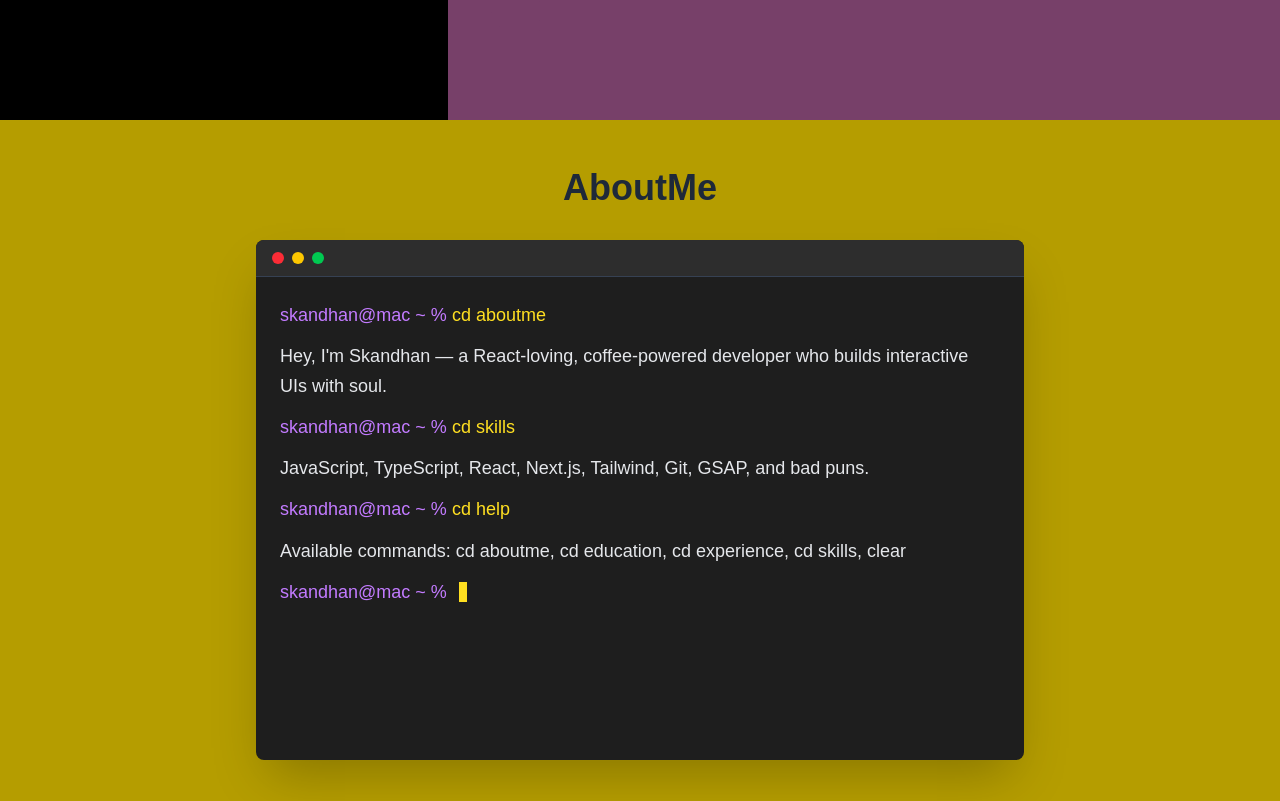
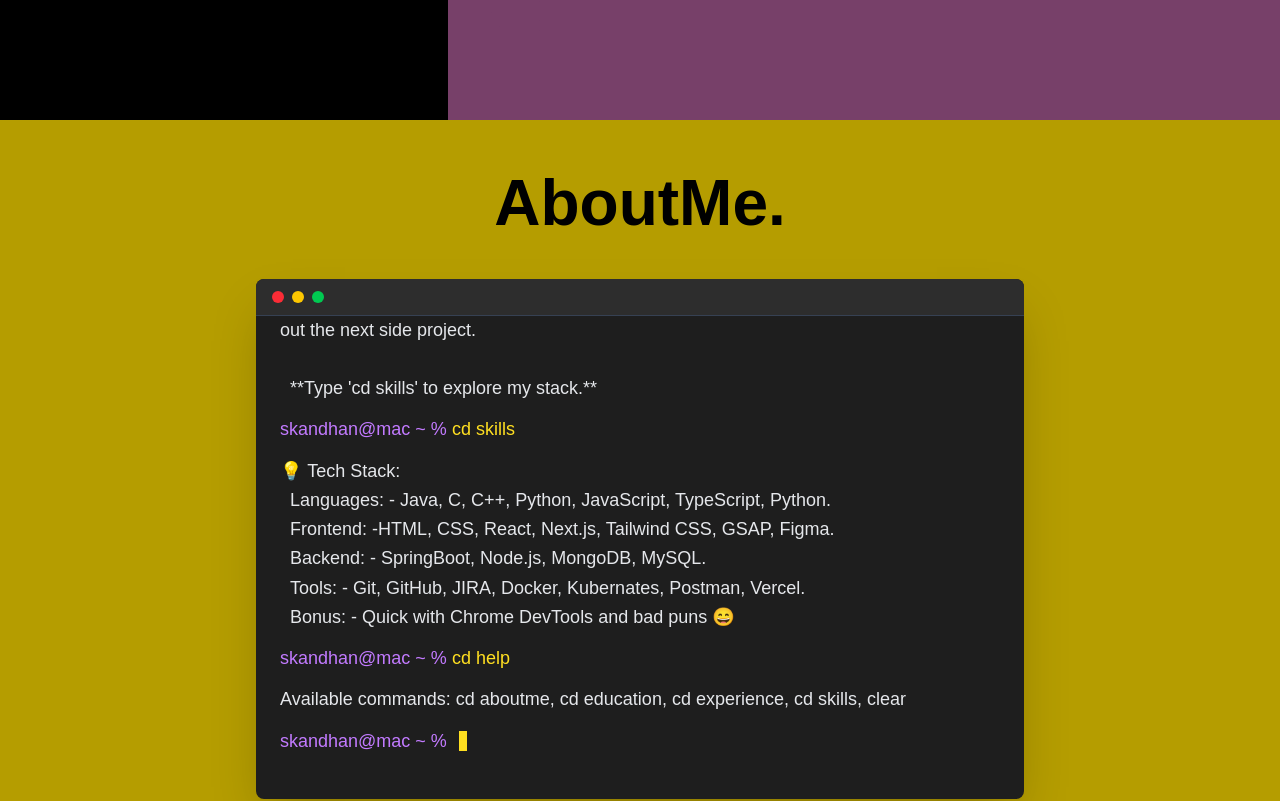
Before and after one commit to SKANDHAN-MADHUSUDHANA/my-portfolio, a Next.js app: page / in a window 1280 px wide. Shown: the part 680-1481 px from the top of the page. Built offline with nearby package versions, Linux system fonts and the light colour scheme.

Commit message:
Ready for deployment

```diff
--- a/app/layout.tsx
+++ b/app/layout.tsx
@@ -1,7 +1,12 @@
+"use client"
 import type { Metadata } from "next";
 import { Geist, Geist_Mono } from "next/font/google";
 import "./globals.css";
 import { ClockProvider , useClock } from "@/context/ClockContext";
+import { useEffect } from 'react';
+import { usePathname, useSearchParams } from 'next/navigation';
+
+
 
 const geistSans = Geist({
   variable: "--font-geist-sans",
@@ -13,10 +18,6 @@ const geistMono = Geist_Mono({
   subsets: ["latin"],
 });
 
-export const metadata: Metadata = {
-  title: "Create Next App",
-  description: "Generated by create next app",
-};
 
 
 export default function RootLayout({
@@ -24,6 +25,16 @@ export default function RootLayout({
 }: {
   children: React.ReactNode;
 }) {
+  const pathname = usePathname();
+  const searchParams = useSearchParams();
+
+  useEffect(() => {
+    // Scroll to top on initial load if no hash is present
+    if (!window.location.hash) {
+      window.scrollTo(0, 0);
+    }
+  }, [pathname, searchParams]);
+
   return (
     <html lang="en">
       <body>
--- a/app/page.tsx
+++ b/app/page.tsx
@@ -9,27 +9,36 @@ import ContactSection from "@/components/ContactSection/ContactSection";
 import TerminalSection from "@/components/AboutMeSection/TerminalSection";
 
 export default function Home() {
-  return (
+   return (
     <main className="relative">
       <MobileThemeToggle />
-      {/* First Section with BackgroundSplit */}
-      <section className="h-screen relative overflow-hidden">
+
+      {/* Hero Section (First Section) */}
+      <section id="home" className="h-screen relative overflow-hidden">
         <BackgroundSplit />
         <div className="relative z-10 h-full w-full">
-          {/* Hide clock and time scene on mobile */}
           <div className="hidden md:block">
             <Clock />
             <TimeScene />
           </div>
-          {/* Always show intro text */}
           <IntroText />
         </div>
       </section>
 
+      {/* About Me (Terminal) Section */}
+      <section id="about">
+        <TerminalSection />
+      </section>
+
       {/* Projects Section */}
-      <TerminalSection />
-      <ProjectsSection />
-      <ContactSection />
+      <section id="projects">
+        <ProjectsSection />
+      </section>
+
+      {/* Contact Section */}
+      <section id="contact">
+        <ContactSection />
+      </section>
     </main>
   );
 }
--- a/components/AboutMeSection/TerminalSection.tsx
+++ b/components/AboutMeSection/TerminalSection.tsx
@@ -4,10 +4,29 @@ import { useState, useEffect, useRef } from "react";
 import { useClock } from "@/context/ClockContext";
 
 const commandResponses: Record<string, string> = {
-  aboutme: "Hey, I'm Skandhan — a React-loving, coffee-powered developer who builds interactive UIs with soul.",
+  aboutme: `Hey, I'm Skandhan — a full-stack developer who loves building websites that don't just work, but *feel* right. I'm passionate about writing clean, maintainable code and crafting interfaces that blend design and functionality with intention. Lately, I'm diving into AI and ML to bridge the gap between intelligent systems and intuitive experiences. When I'm not coding, you'll find me exercising, exploring music through new instruments, or sketching out the next side project.
+
+  **Type 'cd skills' to explore my stack.**`,
+
   education: "B.S. in Computer Science from University XYZ. 2020–2024. Learned lots, broke some things, fixed more.",
-  experience: "Frontend Developer Intern at TechCo — built animations, squashed bugs, drank coffee.",
-  skills: "JavaScript, TypeScript, React, Next.js, Tailwind, Git, GSAP, and bad puns.",
+  experience: `🛠 Experience:
+
+- Software Engineer @  (Summer 2024)
+  Built animated components using React and Tailwind
+  Improved page performance by 32% with code splitting and memoization
+
+- Freelance Web Developer (2022–Present)
+  Delivered custom portfolio sites and dashboards for 10+ clients
+  Designed UI/UX and implemented responsive, accessible layouts
+
+Want the full résumé? Just ask 😉`,
+  skills: `💡 Tech Stack:
+  Languages: - Java, C, C++, Python, JavaScript, TypeScript, Python.
+  Frontend: -HTML, CSS, React, Next.js, Tailwind CSS, GSAP, Figma.
+  Backend: - SpringBoot, Node.js, MongoDB, MySQL.
+  Tools: - Git, GitHub, JIRA, Docker, Kubernates, Postman, Vercel.
+  Bonus: - Quick with Chrome DevTools and bad puns 😄`,
+
   help: "Available commands: cd aboutme, cd education, cd experience, cd skills, clear",
   welcome: "Welcome to my interactive terminal! Type commands to learn more about me."
 };
@@ -83,11 +102,18 @@ export default function TerminalSection() {
   };
 
   return (
- <section className={`w-full min-h-screen flex flex-col items-center py-12 px-4 ${timeOfDay=== "morning" || timeOfDay === "evening" ? "bg-[#FFEE91]"  : "bg-[#b59d00]" }  transition-colors duration-500`}>      <h1 className="text-4xl font-bold text-gray-800 dark:text-gray-100 mb-8 font-mono">
-        AboutMe
+    <section className={`w-full min-h-screen flex flex-col items-center py-12 px-4 ${timeOfDay=== "morning" || timeOfDay === "afternoon" ? "bg-[#FFEE91]"  : "bg-[#b59d00]" }  transition-colors duration-500`}>
+      <h1 className="text-4xl font-bold text-black mb-8 font-mono"
+        style={{
+          fontSize: "clamp(1rem, 5vw, 4rem)",
+          fontWeight: 900,
+          marginBottom: "5vh",
+        }}
+      >
+        AboutMe.
       </h1>
 
-      <div className="w-full max-w-3xl bg-[#1e1e1e] rounded-lg shadow-2xl overflow-hidden font-mono h-[65vh] min-h-[400px]">
+      <div className="bg-[#1e1e1e] rounded-lg shadow-2xl overflow-hidden font-mono h-[65vh] min-h-[400px] w-[60vw]">
         {/* Terminal header */}
         <div className="flex items-center gap-2 px-4 py-3 bg-[#2d2d2d] border-b border-gray-700">
           <div className="w-3 h-3 rounded-full bg-red-500"></div>
@@ -99,7 +125,28 @@ export default function TerminalSection() {
         <div
           ref={terminalRef}
           className="p-4 md:p-6 text-gray-200 space-y-3 overflow-y-auto h-[calc(100%-3.5rem)] text-base md:text-lg leading-relaxed"
+          style={{
+            scrollbarWidth: 'thin',
+            scrollbarColor: '#4a4a4a #2d2d2d',
+          }}
         >
+          <style jsx>{`
+            div::-webkit-scrollbar {
+              width: 8px;
+            }
+            div::-webkit-scrollbar-track {
+              background: #2d2d2d;
+            }
+            div::-webkit-scrollbar-thumb {
+              background-color: #4a4a4a;
+              border-radius: 4px;
+              border: 2px solid #2d2d2d;
+            }
+            div::-webkit-scrollbar-thumb:hover {
+              background-color: #5a5a5a;
+            }
+          `}</style>
+
           {history.map((line, i) => (
             <div
               key={i}
--- a/next.config.ts
+++ b/next.config.ts
@@ -3,9 +3,6 @@ import type { NextConfig } from "next";
 const isGithubPages = process.env.GITHUB_ACTIONS || false;
 
 const nextConfig: NextConfig = {
-  output: "export",
-  basePath: isGithubPages ? "/my-portfolio" : "",
-  assetPrefix: isGithubPages ? "/my-portfolio/" : "",
   eslint: {
     ignoreDuringBuilds: true,
   },
--- a/package.json
+++ b/package.json
@@ -4,7 +4,7 @@
   "private": true,
   "scripts": {
     "dev": "next dev",
-    "build": "next build && next export",
+    "build": "next build",
     "start": "next start",
     "lint": "next lint",
     "deploy": "gh-pages -d out"
@@ -16,7 +16,8 @@
     "react": "^19.0.0",
     "react-dom": "^19.0.0",
     "react-icons": "^5.5.0",
-    "react-rnd": "^10.5.2"
+    "react-rnd": "^10.5.2",
+    "tailwind-scrollbar": "^4.0.2"
   },
   "devDependencies": {
     "@eslint/eslintrc": "^3",
--- /dev/null
+++ b/portfolio/next.config.ts
@@ -0,0 +1,10 @@
+const nextConfig = {
+  output: 'export',
+  basePath: '/my-portfolio',
+  assetPrefix: '/my-portfolio/',
+  eslint: {
+    ignoreDuringBuilds: true,
+  },
+};
+
+export default nextConfig;
```
Also changed, not shown: 1 other file (tests, documents, lock files or other folders). Lines whose indentation alone changed are shown as unchanged.
